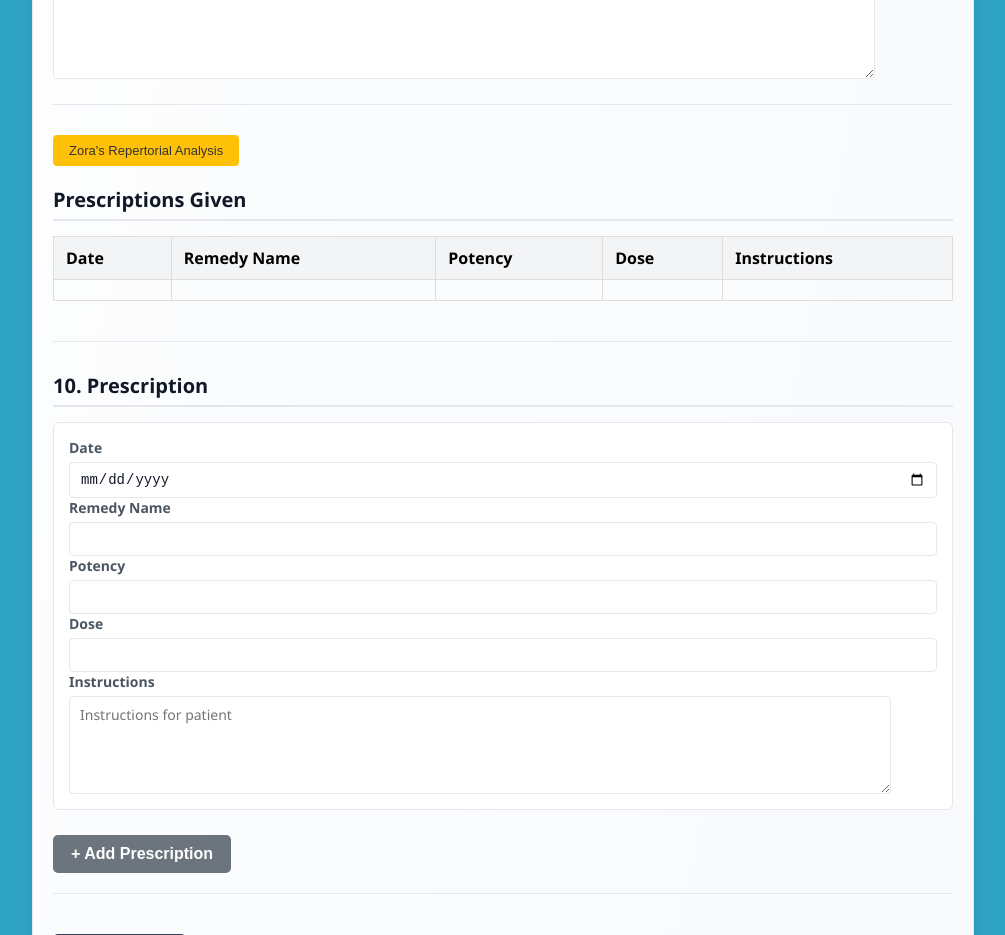
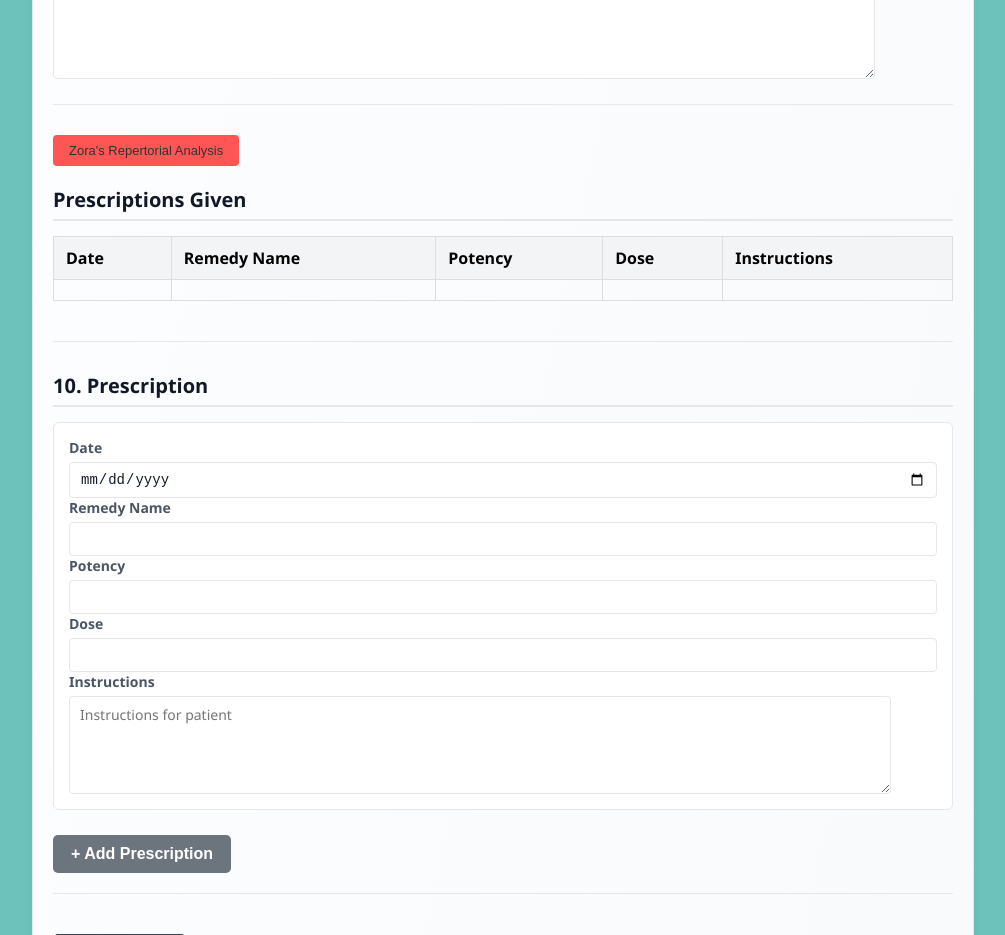
Before and after one commit to srisuryahomeopathyai-star/HomeopathyAi, a React (Vite) app in the folder Frontend/: page /addcase in a window 1280 px wide. Shown: the part 3480-4415 px from the top of the page, without its empty margins (137-1142 px from the left). Built offline with nearby package versions, Linux system fonts and the light colour scheme.

Commit message:
colors modified

```diff
--- a/Frontend/src/Components/CaseSheetForm.jsx
+++ b/Frontend/src/Components/CaseSheetForm.jsx
@@ -1126,7 +1126,7 @@ ${brainData.next_best_remedies
           <button
             type='button'
             style={{
-              backgroundColor: "#ffc107",
+              backgroundColor: "#FF5555",
               color: "#333",
               padding: "8px 16px",
               border: "none",
--- a/Frontend/src/Components/casestyles.css
+++ b/Frontend/src/Components/casestyles.css
@@ -1,7 +1,7 @@
 /** @format */
 
 body {
-  background: linear-gradient(to bottom right, #2ea2c2, #2ea2c2);
+  background: linear-gradient(to bottom right, #6dc3bb, #6dc3bb);
 }
 
 .case-container {
```
